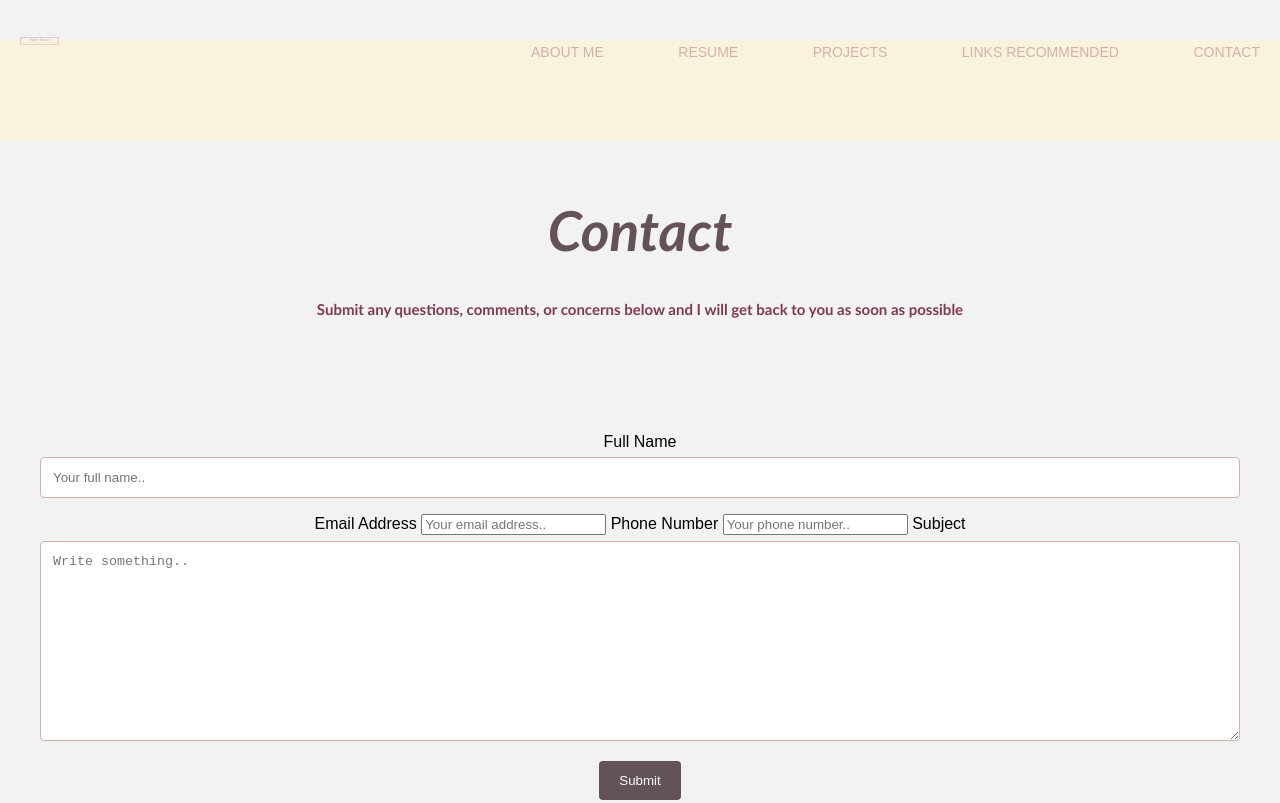
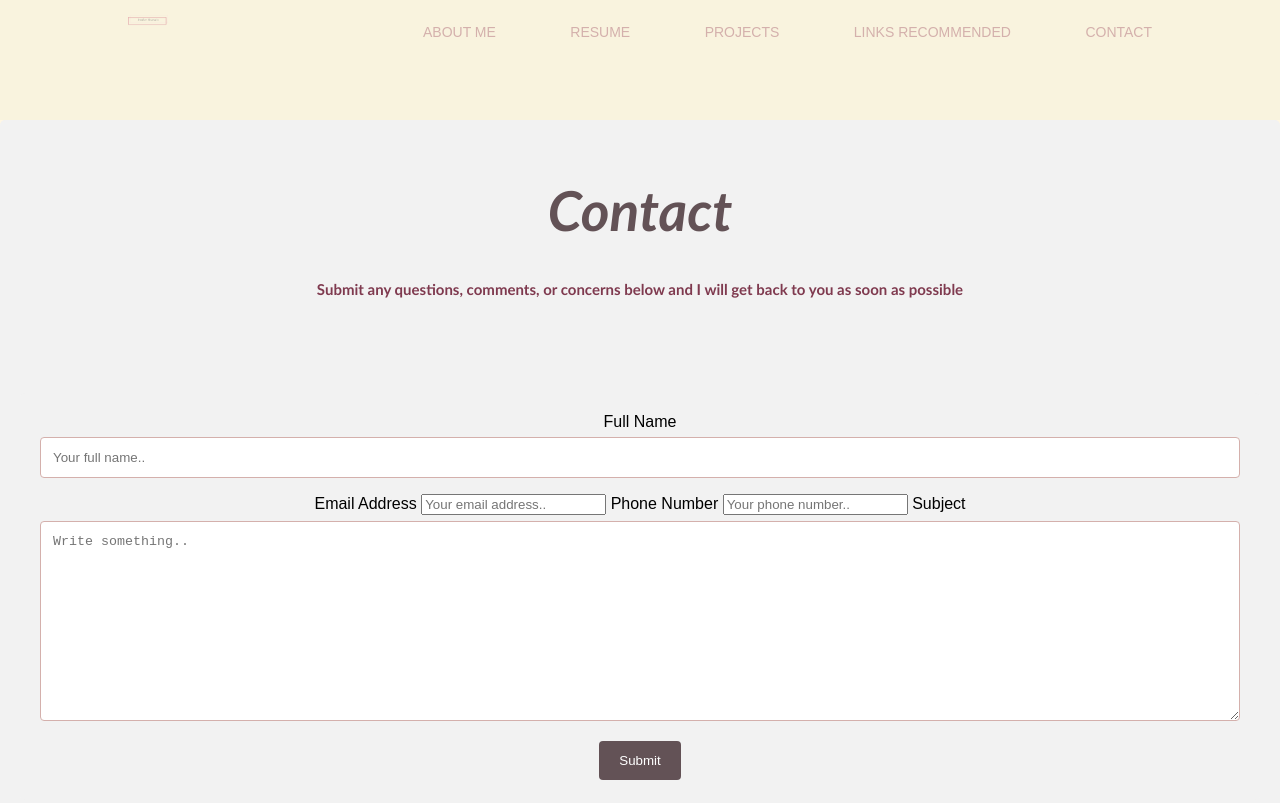
Before and after one commit to jenalvarado/jenalvarado.github.io, a plain HTML site: page contact.html in a window 1280 px wide. Shown: the top 803 px of the page. Drawn offline with Linux system fonts and the light colour scheme.

Commit message:
Update contact.html

```diff
--- a/contact.html
+++ b/contact.html
@@ -9,7 +9,7 @@
     </head>
     <body>
         <header>
-            <div class = "container">
+            <div class = "navbar">
                 <img src = "logo.png" alt = "logo" class = "logo">
                 <nav>
                     <ul>
```
